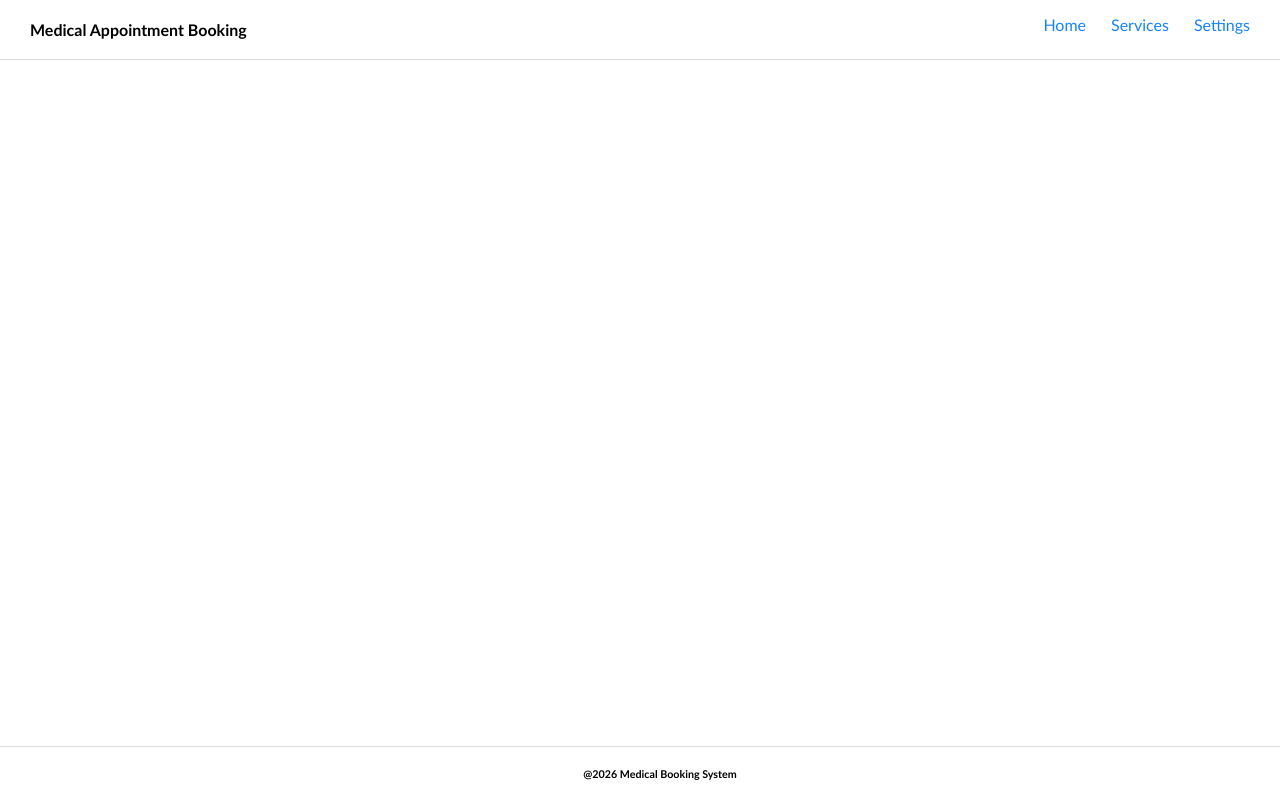
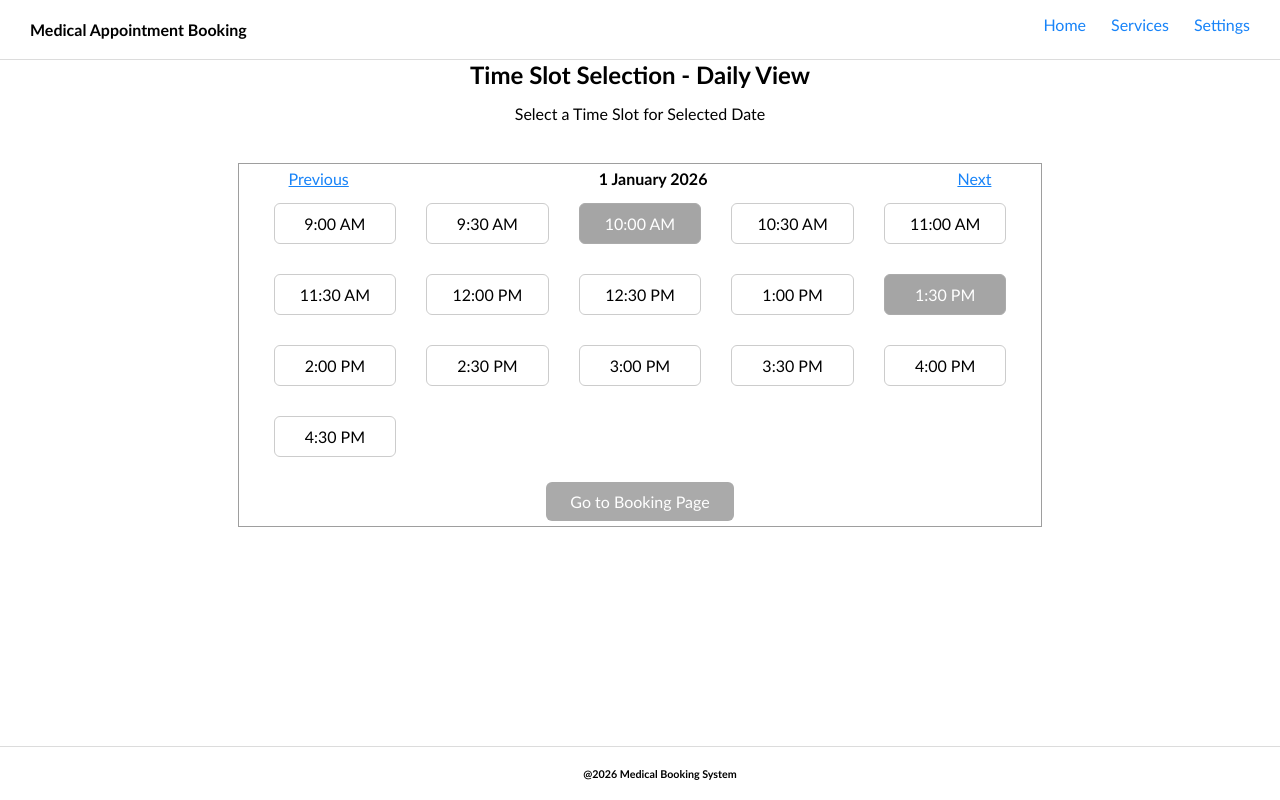
Before and after one commit to tesliim07/OMAS, a React (Vite) app in the folder my-react-app/: page /timeSlot in a window 1280 px wide. Built offline with nearby package versions, Linux system fonts and the light colour scheme.

Commit message:
Refactored service duration handling and enhanced calendar functionality with time slot selection

```diff
--- a/my-react-app/src/App.css
+++ b/my-react-app/src/App.css
@@ -1,14 +1,17 @@
 .navbar {
-    display: flex; /* separates the div (logo) from list (nav) */
+  display: flex;
+  /* separates the div (logo) from list (nav) */
   color: black;
   padding: 15px 30px;
-    justify-content: space-between; /*pushes logo to the left and links to the right */
+  justify-content: space-between;
+  /*pushes logo to the left and links to the right */
   border-bottom: 1px solid gainsboro;
 }
 
 .nav-links {
   display: flex;
-    list-style: none; /* removes bullet points from nav list */
+  list-style: none;
+  /* removes bullet points from nav list */
   gap: 25px;
   margin: 0;
   padding: 0;
@@ -18,6 +21,7 @@
 .logo {
   font-weight: 800;
 }
+
 .nav-links {
   color: rgba(15, 127, 248, 0.97);
   transition: all 0.5s ease 0s;
@@ -105,12 +109,13 @@
   font-size: 15px;
   margin-top: 20px;
 }
+
 .booking-text {
   padding-top: 15px;
 }
 
 .calendar-container {
-  display:flex;
+  display: flex;
   margin-top: 40px;
   justify-content: center;
 }
@@ -123,8 +128,8 @@
   border-top: 1px solid #9e9e9e;
   border-left: 1px solid #9e9e9e;
   border-right: 1px solid #9e9e9e;
-  padding-top: 20px;
-  padding-bottom: 20px;
+  padding-top: 5px;
+  padding-bottom: 5px;
   padding-right: 30px;
   padding-left: 30px;
 }
@@ -148,12 +153,14 @@
   cursor: pointer;
   color: rgba(15, 127, 248, 0.97);
   margin-right: 250px;
+  text-decoration: underline;
 }
 
 .calendar-headline-control-next {
   cursor: pointer;
   color: rgba(15, 127, 248, 0.97);
   margin-left: 250px;
+  text-decoration: underline;
 }
 
 .calendar-weeks-grid {
@@ -196,3 +203,128 @@
   color: rgba(2, 88, 180, 0.97);
   font-weight: bold;
 }
+
+.slot-text {
+  padding-top: 15px;
+
+}
+
+.slot-container {
+  display: flex;
+  margin-top: 40px;
+  justify-content: center;
+}
+
+.slot {
+  min-width: 700px;
+  box-sizing: border-box;
+  border-top: 1px solid #9e9e9e;
+  border-bottom: 1px solid #9e9e9e;
+  border-top: 1px solid #9e9e9e;
+  border-left: 1px solid #9e9e9e;
+  border-right: 1px solid #9e9e9e;
+  padding-top: 5px;
+  padding-bottom: 5px;
+  padding-right: 30px;
+  padding-left: 30px;
+}
+
+.slot-headline {
+  display: flex;
+  margin-bottom: 10px;
+  justify-content: center;
+  padding: 0 20px;
+}
+
+.slot-headline-day {
+  font-weight: 600;
+}
+
+.slot-headline-controls {
+  display: flex;
+}
+
+.slot-headline-control-previous {
+  cursor: pointer;
+  color: rgba(15, 127, 248, 0.97);
+  margin-right: 250px;
+  text-decoration: underline;
+}
+
+.slot-headline-control-next {
+  cursor: pointer;
+  color: rgba(15, 127, 248, 0.97);
+  margin-left: 250px;
+  text-decoration: underline;
+}
+
+.slot-time-grid {
+  display: grid;
+  gap: 20px;
+  grid-template-columns: repeat(5, minmax(0, 1fr));
+}
+
+.slot-time-item {
+  padding-top: 20px;
+  padding-bottom: 20px;
+  padding-right: 30px;
+  padding-left: 30px;
+  text-align: center;
+  transition: background-color 0.7s ease;
+  min-width: 50px;
+  box-sizing: border-box;
+  border-top: 1px solid #9e9e9e;
+  border-bottom: 1px solid #9e9e9e;
+  border-top: 1px solid #9e9e9e;
+  border-left: 1px solid #9e9e9e;
+  border-right: 1px solid #9e9e9e;
+  border-radius: 10px;
+}
+
+.slot-time-item {
+  background-color: white;
+  cursor: pointer;
+  margin: 5px;
+  padding: 10px;
+  border: 1px solid #ccc;
+  border-radius: 6px;
+  display: inline-block;
+  min-width: 80px;
+  text-align: center;
+  font-size: 16px;
+  transition: background-color 0.5s, border 0.2s;
+}
+
+.slot-time-item.selected {
+  background-color: deepskyblue;
+  border: 1px solid blue;
+}
+
+.slot-time-item.booked {
+  background-color: grey;
+  color: #fff;
+  cursor: not-allowed;
+  border: 1px solid #888;
+  opacity: 0.7;
+}
+
+.go-booking-btn {
+  margin-top: 20px;
+  text-align: center;
+}
+
+.go-booking-btn button {
+  padding: 10px 24px;
+  font-size: 16px;
+  background-color: #007bff;
+  color: #fff;
+  border: none;
+  border-radius: 6px;
+  cursor: pointer;
+  transition: background-color 0.2s;
+}
+
+.go-booking-btn button:disabled {
+  background-color: #aaa;
+  cursor: not-allowed;
+}
--- a/my-react-app/src/Components/calendarView.jsx
+++ b/my-react-app/src/Components/calendarView.jsx
@@ -1,12 +1,16 @@
-import { useState } from 'react'
-import { useNavigate } from 'react-router-dom'
+import { useState, useEffect } from 'react'
+import { useNavigate, useLocation } from 'react-router-dom'
 import NavBar from './navbar'
 import { Info, DateTime, Interval } from 'luxon'
 
 
 const CalendarView = () => {
   const navigate = useNavigate();
+  const location = useLocation();
   const today = DateTime.local();
+
+  // Get service data from location.state
+  const { duration } = location.state || {};
 
   const [firstDayOfActiveMonth, setFirstDayOfActiveMonth] = useState(
     today.startOf("month")
@@ -29,12 +33,10 @@ const CalendarView = () => {
     setFirstDayOfActiveMonth(firstDayOfActiveMonth.plus({ month: 1 }))
   };
 
-  const goToToday = () => {
-    setFirstDayOfActiveMonth(today.startOf("month"))
-  };
 
   const handleDateClick = (date) => {
-    navigate('/timeSlot', { state: { selectedDate: date.toISODate() } });
+    // receives service data, including the duration, and passes the duration along with the selected date when navigating to timeSlot
+    navigate('/timeSlot', { state: { selectedDate: date.toISODate(), duration } });
   };
 
   const renderDayCell = (day) => {
@@ -53,6 +55,7 @@ const CalendarView = () => {
       </div>
     );
   };
+
 
   return (
     <div>
--- a/my-react-app/src/Components/timeSlot.jsx
+++ b/my-react-app/src/Components/timeSlot.jsx
@@ -1,9 +1,103 @@
+import { useState } from 'react'
+import { useNavigate, useLocation } from 'react-router-dom'
 import NavBar from './navbar'
+import { Info, DateTime, Interval } from 'luxon'
 
 const timeSlot = () => {
+    const navigate = useNavigate();
+    const location = useLocation();
+    const today = DateTime.local();
+    const bookedSlots = ["10:00 AM", "1:30 PM"]; // Placeholder booked times. To be replaced with API
+
+    const { duration } = location.state || {};
+
+
+    // Provide a default duration if none is passed
+    const effectiveDuration = duration || 30; // Default to 30 minutes
+
+    const [firstDayOfActiveMonth, setFirstDayOfActiveMonth] = useState(
+        today.startOf("month")
+    );
+
+    const goToPreviousDay = () => {
+        setFirstDayOfActiveMonth(firstDayOfActiveMonth.minus({ day: 1 }))
+    };
+
+    const goToNextDay = () => {
+        setFirstDayOfActiveMonth(firstDayOfActiveMonth.plus({ day: 1 }))
+    };
+
+    const timeSlots = [];
+    if (effectiveDuration) {
+        const startTime = DateTime.local().set({ hour: 9, minute: 0 });
+        const endTime = DateTime.local().set({ hour: 17, minute: 0 });
+        let currentTime = startTime;
+
+        while (currentTime < endTime) {
+            timeSlots.push(currentTime.toFormat("h:mm a"));
+            currentTime = currentTime.plus({ minutes: parseInt(effectiveDuration) });
+        }
+    }
+
+
+
+    const [selectedSlot, setSelectedSlot] = useState(null);
+
     return (
         <div>
             <NavBar />
+            <h2>Time Slot Selection - Daily View</h2>
+            <p className="slot-text">Select a Time Slot for Selected Date</p>
+            <div className="slot-container">
+                <div className="slot">
+                    <div className="slot-headline">
+                        <div className="slot-headline-controls">
+                            <div className="slot-headline-control-previous" onClick={() => goToPreviousDay()}>
+                                <p>Previous</p>
+                            </div>
+                            <div className="slot-headline-day">
+                                {firstDayOfActiveMonth.day} {firstDayOfActiveMonth.monthLong} {firstDayOfActiveMonth.year}
+                            </div>
+                            <div className="slot-headline-control-next" onClick={() => goToNextDay()}>
+                                <p>Next</p>
+                            </div>
+                        </div>
+                    </div>
+                    <div className="slot-time-grid">
+                        {timeSlots.map((time, index) => {
+                            const isBooked = bookedSlots.includes(time);
+                            let slotClass = "slot-time-item";
+                            if (isBooked) slotClass += " booked";
+                            if (selectedSlot === time) slotClass += " selected";
+                            return (
+                                <div
+                                    key={index}
+                                    className={slotClass}
+                                    onClick={() => {
+                                        if (!isBooked) {
+                                            setSelectedSlot(time);
+                                        }
+                                    }}
+                                >
+                                    {time}
+                                </div>
+                            )
+                        })}
+                    </div>
+                    <div className="go-booking-btn">
+                        <button
+                            disabled={!selectedSlot}
+                            onClick={() => {
+                                if (selectedSlot) {
+                                    navigate("/booking", { state: { time: selectedSlot } });
+                                }
+                            }}
+                        >
+                            Go to Booking Page
+                        </button>
+                    </div>
+                </div>
+            </div>
         </div>
     )
 }
```
Also changed, not shown: my-react-app/src/Components/booking.jsx (added, +11 -0 lines), my-react-app/src/Components/services.jsx (+14 -12 lines). Lines whose indentation alone changed are shown as unchanged.
